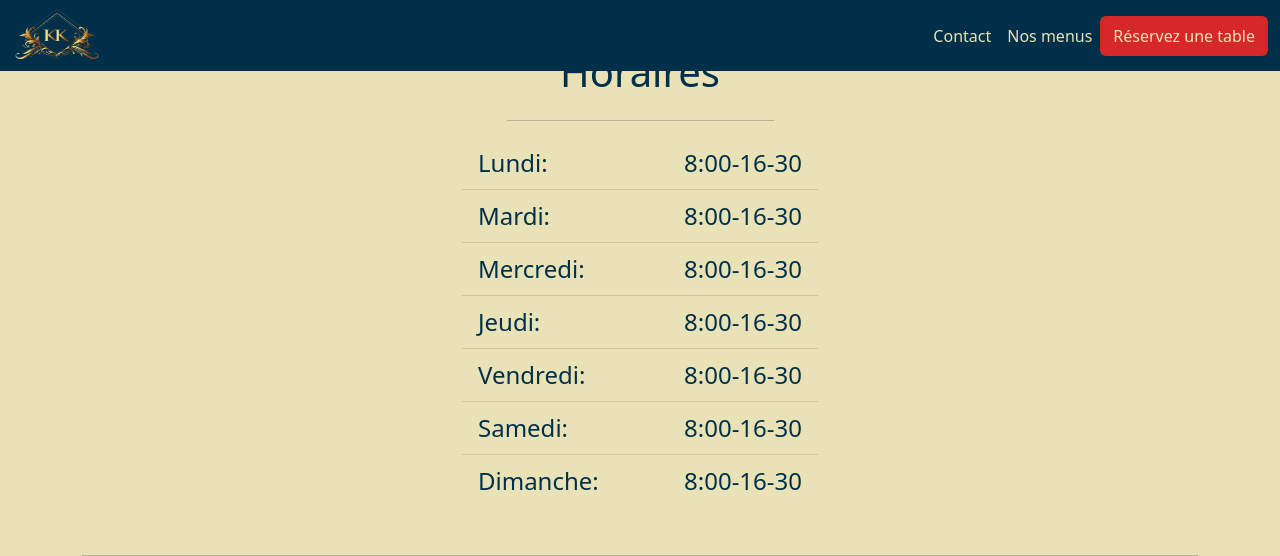
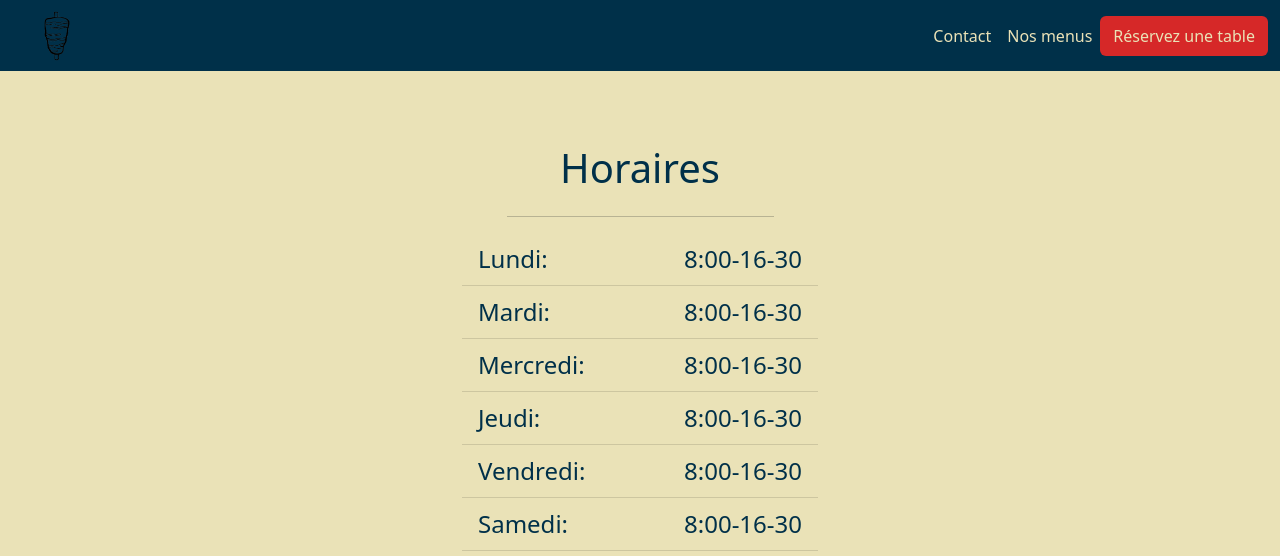
Before and after one commit to Leogautier/projet-pour-un-resto, a plain HTML site: page contact.html in a window 1280 px wide. Shown: the top 556 px of the page. Drawn offline with nearby package versions, Linux system fonts and the light colour scheme.

Commit message:
zigounette

```diff
--- a/contact.html
+++ b/contact.html
@@ -15,7 +15,7 @@
     <header>
       <nav class="navbar navbar-expand-lg navbar-light bg-blue fixed-top">
         <div class="container-fluid">
-            <a href="index.html"><img src="/img/logokebab-removebg-preview.ico" width="90" height="54"
+            <a href="index.html"><img src="/img/kebab.png" width="90" height="54"
                     class="d-inline-block align-text-top"></a>
             <button class="navbar-toggler" type="button" data-bs-toggle="collapse" data-bs-target="#navbarNav"
                 aria-controls="navbarNav" aria-expanded="false" aria-label="Toggle navigation">
@@ -36,8 +36,8 @@
     </nav>
     </header>
     <main>
-        <div class="container">
-            <div class="row justify-content-center my-5">
+        <div class="container py-5">
+            <div class="row justify-content-center my-5 pt-5">
                 <div class="col-10 col-md-4 d-flex flex-column align-items-center">
                   <h2 class="text-blue fs-1">Horaires</h2>
                   <hr class="w-75 h-25">
```
Also changed, not shown: index.html (+1 -1 lines), menu.html (+1 -1 lines).
